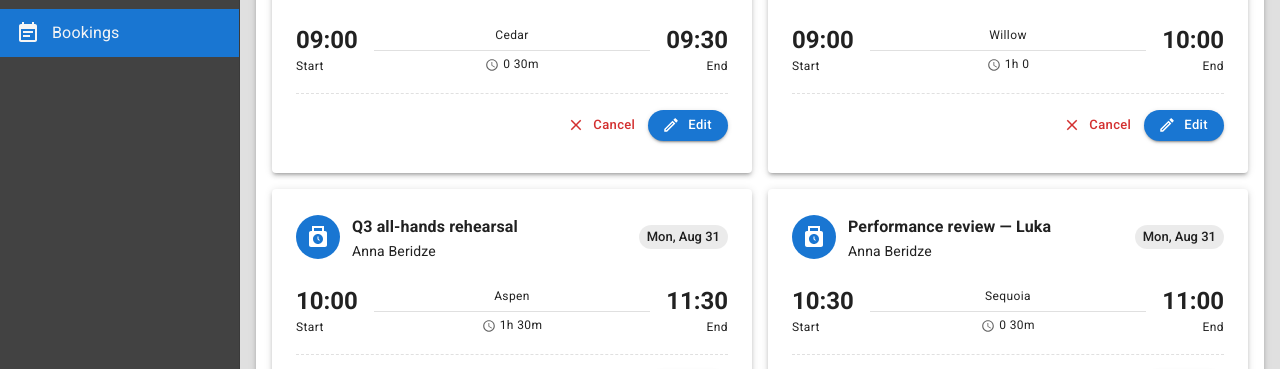
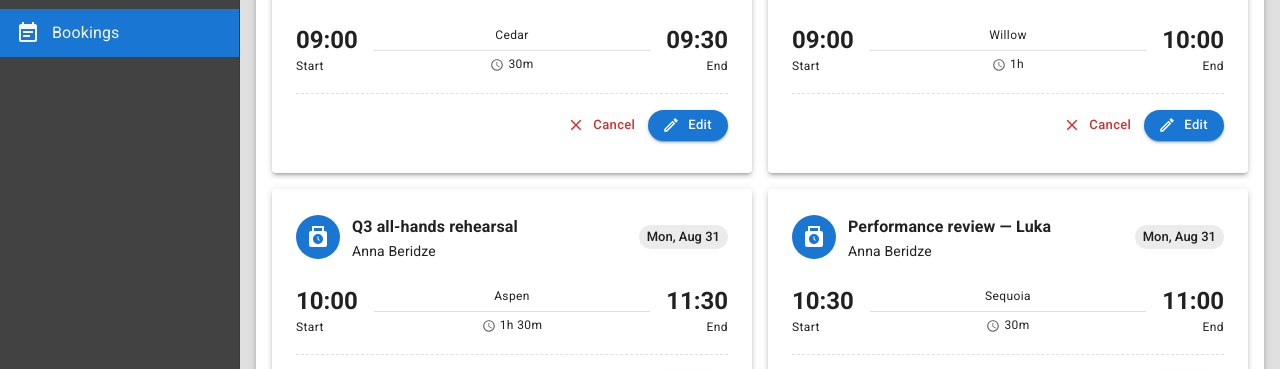
Before and after one commit to g-goginashvili/IMR, a React (Vite) app: page /bookings in a window 1280 px wide. Shown: the part 208-577 px from the top of the page. Built offline with nearby package versions, Linux system fonts and the light colour scheme.

Commit message:
Added .filter(Boolean) to string arrays to discard empty values

```diff
--- a/src/components/filter-drawer/use-filter-drawer-controller.ts
+++ b/src/components/filter-drawer/use-filter-drawer-controller.ts
@@ -5,7 +5,7 @@ const useFilterDrawerController = (fields: FilterField[]) => {
     const [params, setParams] = useSearchParams();
 
     const getValue = (key: string) => params.get(key) ?? "";
-    const getManyValues = (key: string) =>params.get(key)?.split(",") ?? [];
+    const getManyValues = (key: string) => params.get(key)?.split(",").filter(Boolean) ?? [];
     const isEnabled = (key: string) => params.get(key) === "true";
 
     const setValue = (key: string, value: string) =>
--- a/src/modules/bookings/use-bookings-controller.ts
+++ b/src/modules/bookings/use-bookings-controller.ts
@@ -56,7 +56,7 @@ const useBookingsController = () => {
 
     const visibleBookings = useMemo(() => {
         const room = params.get("room");
-        const statuses = params.get("status")?.split(",") ?? [];
+        const statuses = params.get("status")?.split(",").filter(Boolean) ?? [];
         const from = params.get("from");
         const to = params.get("to");
         return bookings.filter(booking =>
--- a/src/modules/rooms/use-rooms-controller.ts
+++ b/src/modules/rooms/use-rooms-controller.ts
@@ -45,7 +45,7 @@ const useRoomsController = () => {
     }, [rooms]);
 
     const visibleRooms = useMemo(() => {
-        const roomTypes = params.get("type")?.split(",") ?? [];
+        const roomTypes = params.get("type")?.split(",").filter(Boolean) ?? [];
         const capacity = Number(params.get("capacity"));
         const floor = params.get("floor");
         const hideMaintenance = params.get("hideMaintenance") === "true";
--- a/src/utility/time-formatting.ts
+++ b/src/utility/time-formatting.ts
@@ -18,7 +18,7 @@ export const formatTime = (iso: string) => new Date(iso).toLocaleTimeString(unde
 export const formatDuration = (start: string, end: string) => {
     const minutes = Math.round((Date.parse(end) - Date.parse(start)) / 60000);
     const hours = Math.floor(minutes / 60);
-    return [hours && `${hours}h`, minutes % 60 && `${minutes % 60}m`].join(" ");
+    return [hours && `${hours}h`, minutes % 60 && `${minutes % 60}m`].filter(Boolean).join(" ");
 };
 
 const toDateObject = (date: string) => {
```
